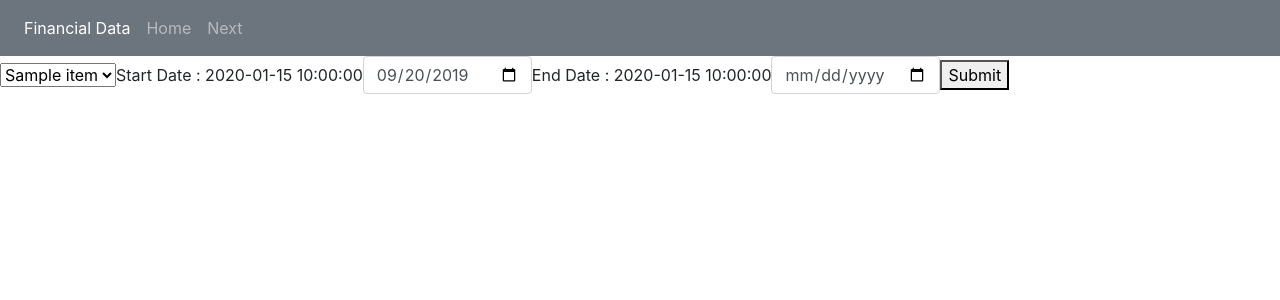
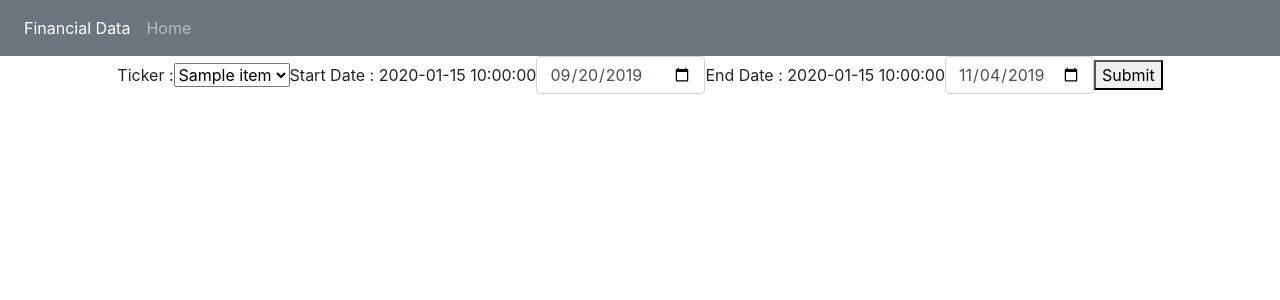
Before and after one commit to ra2929/financial-data-fullstack-project, a Flask app: template rbd-testArea/templates/index.html in a window 1280 px wide. Shown: the top 300 px of the page. Run offline with Flask 2, Linux system fonts and the light colour scheme; the template is opened without the code that fills it: most values are stand-ins (such as "Sample title", 1, 10 or a date in 2020); parts of the project's set-up code (start-up, migrations or seed data) failed here and were passed over; some libraries are stand-ins or nearby versions.

Commit message:
alligned form box and added default date values

```diff
--- a/rbd-testArea/templates/index.html
+++ b/rbd-testArea/templates/index.html
@@ -7,22 +7,40 @@
   <script src="https://cdnjs.cloudflare.com/ajax/libs/popper.js/1.14.7/umd/popper.min.js"></script>
   <script src="https://maxcdn.bootstrapcdn.com/bootstrap/4.3.1/js/bootstrap.min.js"></script>
   <script src="https://cdn.plot.ly/plotly-latest.min.js"></script>
+
+ <!--CSS to align form for user-->
+
 </head>
 
 <body>
+<!--Nav bar-->
   <nav class="navbar navbar-expand-sm bg-secondary navbar-dark">
         <ul class="navbar-nav">
             <li class="nav-item active">
-                <a class="nav-link" href="#">Financial Data</a>
+                <a class="nav-link" href="https://github.com/ra2929/w4111-proj1">Financial Data</a>
             </li>
             <li class="nav-item">
-                <a class="nav-link" href="#">Home</a>
+                <a href="http://0.0.0.0:8111" class="nav-link" href="#">Home</a>
             </li>
-            <li class="nav-item">
-                <a class="nav-link" href="#">Next</a>
-            </li>
+
         </ul>
     </nav>
+  <!--start of the ticker selection-->
+ <div class="row align-items-center justify-content-center">
+      <form method="POST" action="/sub" class="form-inline">
+        <label for="ticker"> Ticker :</label>
+        <select name="ticker" >
+        {% for x in items %}
+          <option value="{{x}}">{{x}}</option>
+        {% endfor %}
+        </select>
+        <label for="Start Date"> Start Date : {{startDate}}</label>
+        <input type="Date" class="form-control" name="date_start" min='2019-09-20' value='2019-09-20'>
+        <label for="End Date"> End Date : {{endDate}}</label>
+        <input type="Date" class="form-control" name="date_end"  max='2019-11-04' value='2019-11-04'>
+        <button type="submit" class="btn_submit">Submit</button>
+      </form>
+  </div>
 
     <div class="chart" id="bargraph">
       <script>
@@ -31,18 +49,5 @@
       </script>
     </div>
 
-<form method="POST" action="/sub" class="form-inline">
-  <select selected>
-  {% for item in items %}
-  <option value="{{ item.field_name }}">{{ item.field_name }}</option>
-  {% endfor %}
-  </select>
-  <label for="Start Date"> Start Date : {{startDate}}</label>
-  <input type="Date" class="form-control" name="date_start" min="2019-09-20" value='2019-09-20'>
-  <label for="End Date"> End Date : {{endDate}}</label>
-  <input type="Date" class="form-control" name="date_end" min="2019-09-21" max="2019-11-5" value='2019-11-5'>
-  <button type="submit" class="btn_submit">Submit</button>
-</form>
-
 </body>
 </html>
```
